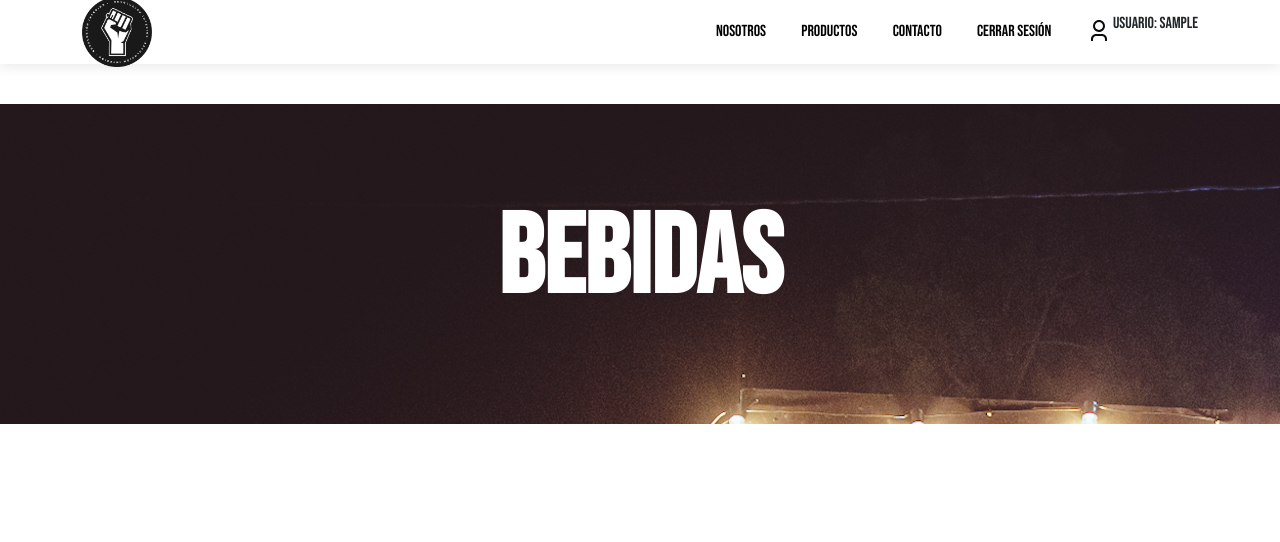
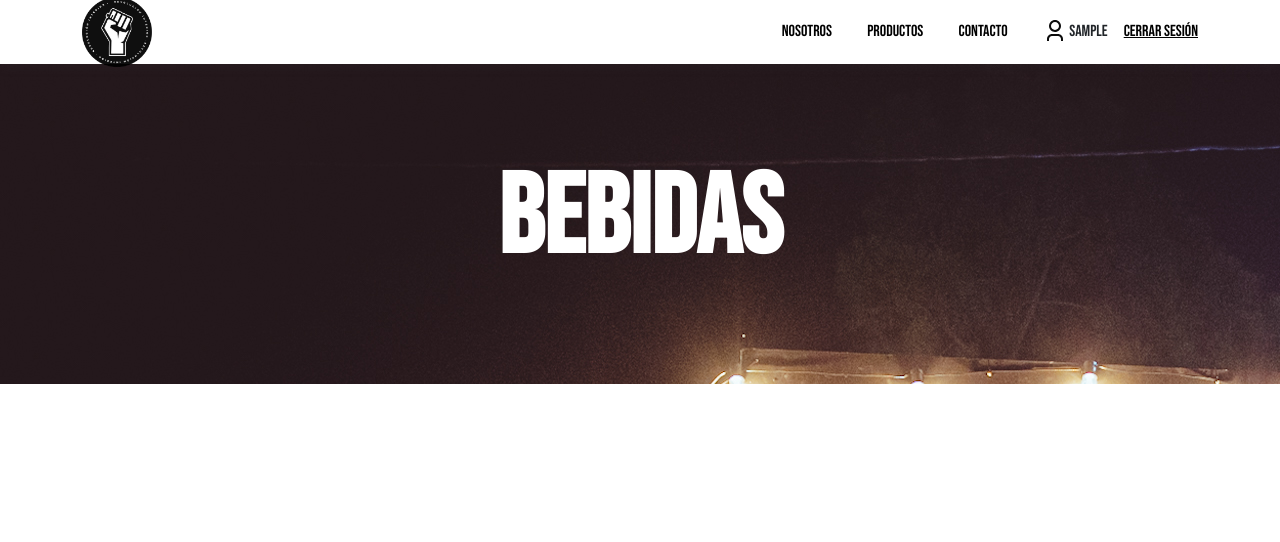
Before and after one commit to felipeleonn/garageBarCo, a PHP site: page /productos.php in a window 1280 px wide. Shown: the top 542 px of the page. Run offline with PHP 8.4, Linux system fonts and the light colour scheme; the visitor is signed in with stand-in values (Sample User, id 1).

Commit message:
agreugé mas detalles de interaccion y php

```diff
--- a/productos.php
+++ b/productos.php
@@ -17,7 +17,6 @@
       href="https://fonts.googleapis.com/css2?family=Bebas+Neue&display=swap"
       rel="stylesheet"
     />
-    nne
     <link rel="stylesheet" href="./styles.css" />
     <title>Garage Bauer Co | Productos</title>
   </head>
@@ -25,7 +24,7 @@
     <header>
       <nav class="navbar navbar-expand-lg bg-body-tertiary" id="nav-header">
         <div class="container">
-          <a class="navbar-brand" href="./index.php"
+          <a href="./index.php"
             ><img src="./img/logo.png" alt="Logo Garage Bauer Co" id="logo"
           /></a>
 
@@ -53,14 +52,6 @@
               <li class="nav-item">
                 <a class="nav-link" href="./contacto.php">CONTACTO</a>
               </li>
-
-              <?php if(isset($_SESSION['cliente'])) { ?>
-              <li class="nav-item">
-                <a class="nav-link" href="./cerrar_sesion.php">Cerrar Sesión</a>
-              </li>
-              <?php } ?>
-
-
             </ul>
             <button
               type="button"
@@ -77,7 +68,12 @@
             </button>
             <?php
               if(isset($_SESSION['cliente'])) { ?>
-              <p>Usuario: <?php echo $_SESSION['cliente'];?></p>
+              <p class="nombreUsuario"><?php echo $_SESSION['cliente'];?> </p>
+
+              <?php } ?>
+
+              <?php if(isset($_SESSION['cliente'])) { ?>
+                <a id="cerrarSesion" class="nav-link" href="./cerrar_sesion.php">Cerrar Sesión</a>
               <?php } ?>
             <!-- MODAL - INICIAR SESION -->
             <div
@@ -412,6 +408,7 @@
           data-bs-toggle="modal"
           data-bs-target="#modalRegistro"
           data-bs-whatever="@getbootstrap"
+          id ="form-button"
           >
           Registrarse
         </button>
--- a/styles.css
+++ b/styles.css
@@ -3,13 +3,13 @@
 }
 #logo {
   margin: 0;
-  opacity: .9;
+  opacity: .94;
   width: 70px;
-  transition: .2s ease-in-out;
+  transition: .1s ease-in-out;
   /* transition: .2s ease-in; */
 }
 #logo:hover {
-  rotate: 90deg;
+  opacity: .5;
 }
 
 
@@ -92,8 +92,14 @@
   padding: 1rem;
 }
 
+.nombreUsuario {
+  margin-bottom: 0 !important;
+  margin-right: 1rem;
+}
 
-
+#cerrarSesion {
+  text-decoration: underline;
+}
 
 
 
@@ -314,7 +320,7 @@ footer {
   left: 0;
   right: 0;
   width: 100%;
-  margin-top: 80px;
+  margin-top: 64px;
 
   margin-bottom: 10rem;
 }
@@ -464,6 +470,16 @@ footer {
   height: 600px;
 }
 
+#form-button {
+  background-color: black;
+  padding: 1rem 1.8rem;
+  border-radius: 3px;
+}
+#form-button:hover {
+  background-color: white;
+  color: black;
+  overflow: hidden;
+}
 
 
 
```
Also changed, not shown: contacto.php (+9 -12 lines), index.php (+9 -8 lines), nosotros.php (+8 -9 lines).
